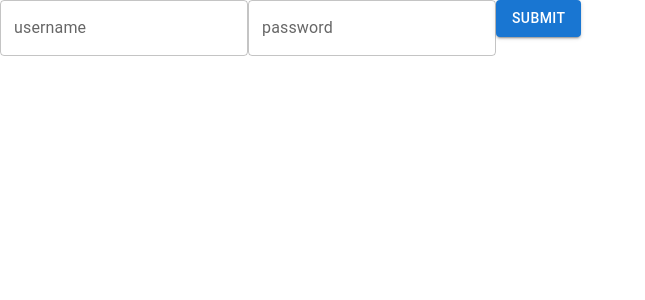
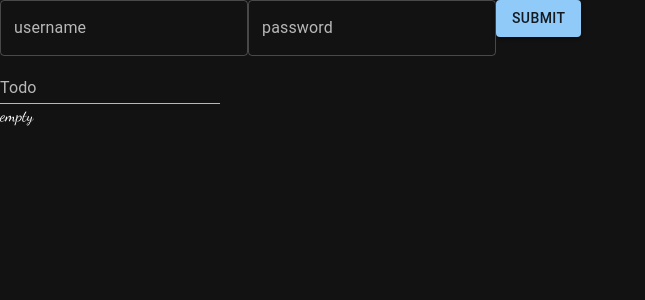
Before and after one commit to DEV-NHATHN/frontend-tranthao-art, a Next.js app: page /login in a window 1280 px wide. Shown: the top 300 px of the page, without its empty margins (0-645 px from the left). Built offline with nearby package versions, Linux system fonts and the light colour scheme; a web font is replaced by a local one.

Commit message:
feat: recoil state management

```diff
--- a/package.json
+++ b/package.json
@@ -41,6 +41,7 @@
     "react": "18.2.0",
     "react-dom": "18.2.0",
     "react-hook-form": "7.36.0",
+    "recoil": "0.7.5",
     "sass": "1.54.9",
     "yup": "0.32.11"
   },
--- /dev/null
+++ b/src/atoms/index.ts
@@ -0,0 +1,6 @@
+import { atom } from 'recoil';
+
+export const todoAtom = atom<string>({
+  default: 'empty',
+  key: 'todo',
+});
--- /dev/null
+++ b/src/components/Listener.tsx
@@ -0,0 +1,9 @@
+import { useRecoilState } from 'recoil';
+import { todoAtom } from '@/atoms';
+
+export default function Listener() {
+  // Listener
+  const todo = useRecoilState(todoAtom) as any;
+
+  return <div>{todo}</div>;
+}
--- /dev/null
+++ b/src/config/types/interface.ts
@@ -0,0 +1,5 @@
+export interface ITodo {
+  title: string;
+  done: boolean;
+  desc: string;
+}
--- /dev/null
+++ b/src/config/types/theme/index.ts
@@ -0,0 +1,7 @@
+import { createTheme } from '@mui/material';
+
+export const theme = createTheme({
+  palette: {
+    mode: 'dark',
+  },
+});
--- a/src/pages/_app.tsx
+++ b/src/pages/_app.tsx
@@ -1,5 +1,9 @@
 import DefaultLayout from '@/components/layout/DefaultLayout';
+import { theme } from '@/config/types/theme';
 import '@/styles/globals.css';
+import { ThemeProvider } from '@emotion/react';
+import { CssBaseline } from '@mui/material';
+import { RecoilRoot } from 'recoil';
 
 type MyAppProps = {
   Component: React.ComponentType | any;
@@ -7,13 +11,21 @@ type MyAppProps = {
 };
 
 export default function MyApp({ Component, pageProps }: MyAppProps) {
+  let mainContent;
   if (Component.layout === `default`) {
-    return (
+    mainContent = (
       <DefaultLayout>
         <Component {...pageProps} />
       </DefaultLayout>
     );
-  }
+  } else mainContent = <Component {...pageProps} />;
 
-  return <Component {...pageProps} />;
+  return (
+    <RecoilRoot>
+      <ThemeProvider theme={theme}>
+        <CssBaseline />
+        {mainContent}
+      </ThemeProvider>
+    </RecoilRoot>
+  );
 }
--- a/src/pages/login.tsx
+++ b/src/pages/login.tsx
@@ -1,9 +1,12 @@
+import { todoAtom } from '@/atoms';
+import Listener from '@/components/Listener';
+import { yupResolver } from '@hookform/resolvers/yup';
+import { Button } from '@mui/material';
+import TextField from '@mui/material/TextField';
 import * as React from 'react';
-import TextField from '@mui/material/TextField';
-import { Button } from '@mui/material';
+import { useForm } from 'react-hook-form';
+import { useRecoilState } from 'recoil';
 import * as yup from 'yup';
-import { useForm } from 'react-hook-form';
-import { yupResolver } from '@hookform/resolvers/yup';
 
 interface ILogin {
   username: string;
@@ -32,6 +35,8 @@ const Login = () => {
     console.log('form submitted ', data);
   };
 
+  const [todo, setTodo] = useRecoilState(todoAtom);
+
   return (
     <>
       <form onSubmit={handleSubmit(customHandleSubmit)}>
@@ -56,6 +61,15 @@ const Login = () => {
           Submit
         </Button>
       </form>
+
+      <div>
+        <TextField
+          onChange={(e) => setTodo(e.target.value)}
+          label="Todo"
+          variant="standard"
+        />
+        <Listener />
+      </div>
     </>
   );
 };
--- a/src/styles/globals.css
+++ b/src/styles/globals.css
@@ -1,5 +1,5 @@
 @import url('https://fonts.googleapis.com/css2?family=Dancing+Script:wght@400;500;600;700&family=Ms+Madi&family=Pacifico&display=swap');
-
+@import url("https://fonts.googleapis.com/icon?family=Material+Icons");
 
 @tailwind base;
 @tailwind components;
@@ -22,7 +22,7 @@ body {
   margin: 0;
   font-family: Dancing Script, Ms Madi, Pacifico, -apple-system,
     BlinkMacSystemFont, Segoe UI, Roboto, Oxygen, Ubuntu, Cantarell, Fira Sans,
-    Droid Sans, Helvetica Neue, sans-serif;
+    Droid Sans, Helvetica Neue, sans-serif !important;
 }
 
 html {
```
Also changed, not shown: 1 other file (tests, documents, lock files or other folders).
